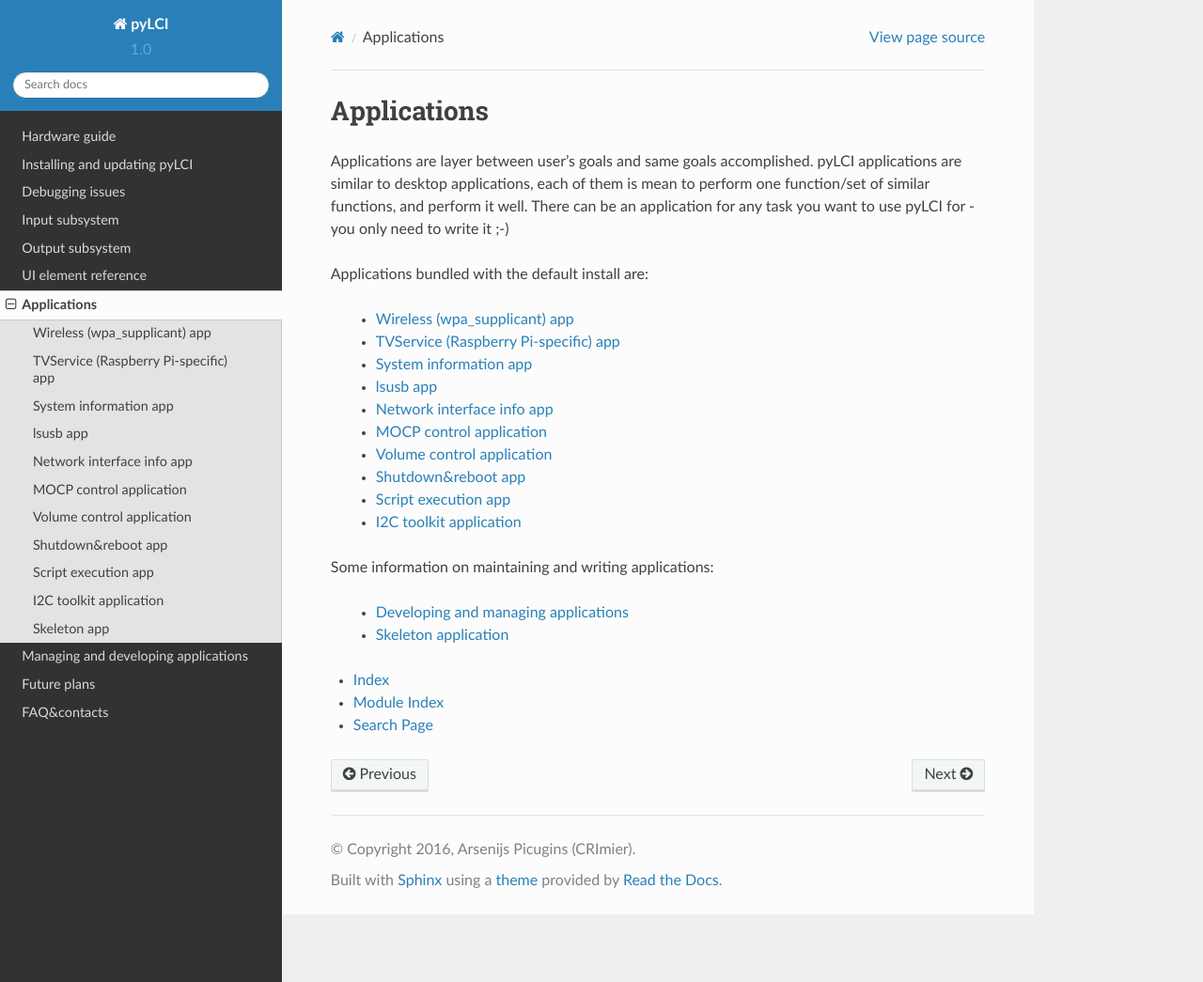
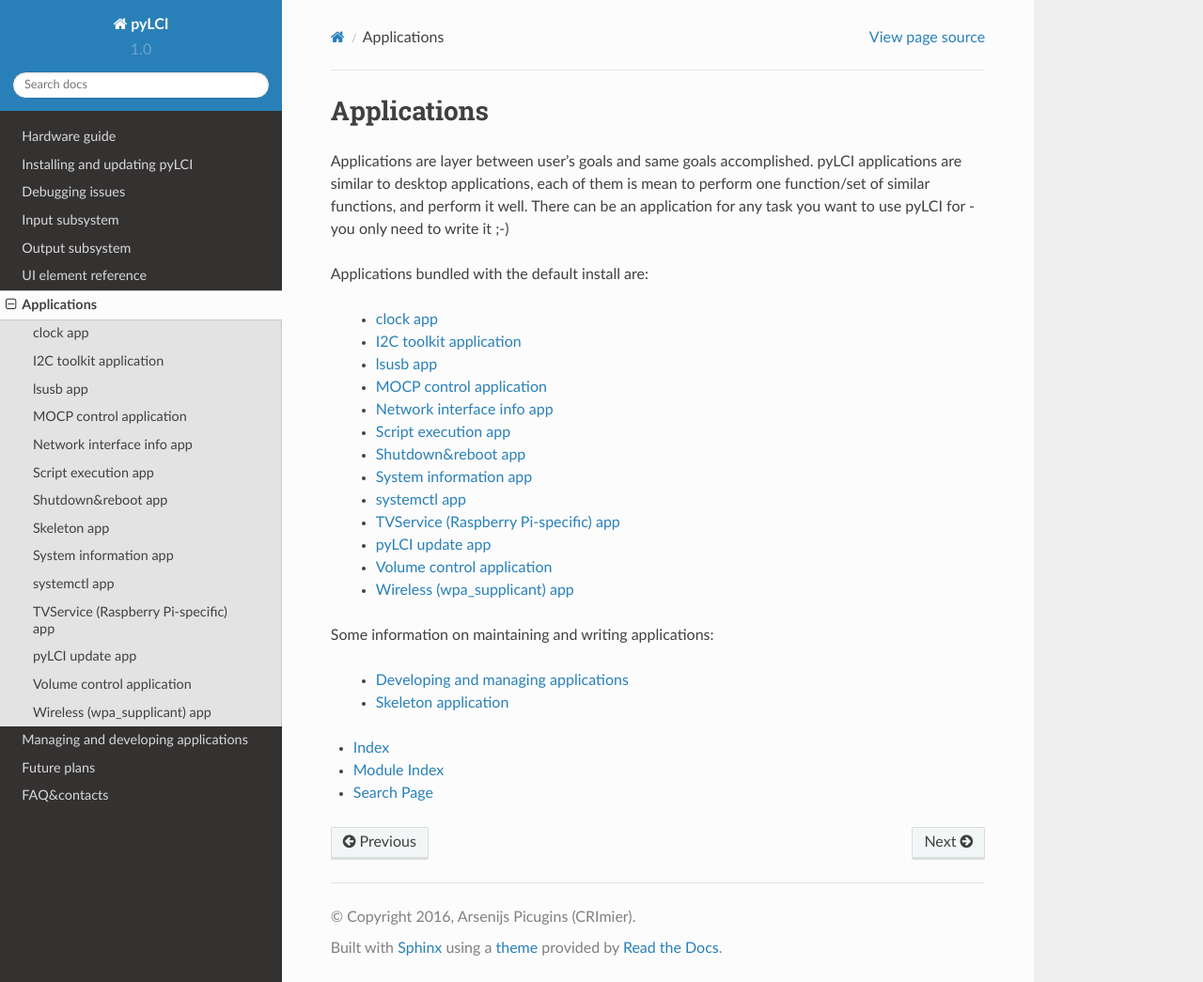
Before and after one commit to CRImier/pyLCI, a Sphinx documentation site: the page built from docs/apps.rst, in a window 1280 px wide and 1045 px high. Shown: the whole window at 94% size. Built offline with Sphinx 7.4.7 and the Read the Docs theme 2.0.0, drawn with Linux system fonts in a browser that asks for light colours.

Commit message:
Added new apps to documentation

```diff
--- a/docs/apps.rst
+++ b/docs/apps.rst
@@ -7,16 +7,19 @@
 
 Applications bundled with the default install are:
 
+   * :ref:`apps_clock`
+   * :ref:`apps_i2ctools`
+   * :ref:`apps_lsusb`
+   * :ref:`apps_mocp`
+   * :ref:`apps_network`
+   * :ref:`apps_scripts`
+   * :ref:`apps_shutdown`
+   * :ref:`apps_system_info`
+   * :ref:`apps_systemctl`
+   * :ref:`apps_tvservice`
+   * :ref:`apps_update`
+   * :ref:`apps_volume`
    * :ref:`apps_wpa_cli`
-   * :ref:`apps_tvservice`
-   * :ref:`apps_system_info`
-   * :ref:`apps_lsusb`
-   * :ref:`apps_network`
-   * :ref:`apps_mocp`
-   * :ref:`apps_volume`
-   * :ref:`apps_shutdown`
-   * :ref:`apps_scripts`
-   * :ref:`apps_i2ctools`
 
 Some information on maintaining and writing applications:
 
@@ -27,17 +30,20 @@
    :maxdepth: 1
    :hidden:
 
+   apps/clock.rst
+   apps/i2ctools.rst
+   apps/lsusb.rst
+   apps/mocp.rst
+   apps/network.rst
+   apps/scripts.rst
+   apps/shutdown.rst
+   apps/skeleton.rst
+   apps/system_info.rst
+   apps/systemctl.rst
+   apps/tvservice.rst
+   apps/update.rst
+   apps/volume.rst
    apps/wpa_cli.rst
-   apps/tvservice.rst
-   apps/system_info.rst
-   apps/lsusb.rst
-   apps/network.rst
-   apps/mocp.rst
-   apps/volume.rst
-   apps/shutdown.rst
-   apps/scripts.rst
-   apps/i2ctools.rst
-   apps/skeleton.rst
 
 * :ref:`genindex`
 * :ref:`modindex`
```
Also changed, not shown: docs/apps/clock.rst (added, +7 -0 lines), docs/apps/systemctl.rst (added, +13 -0 lines), docs/apps/update.rst (added, +9 -0 lines).
